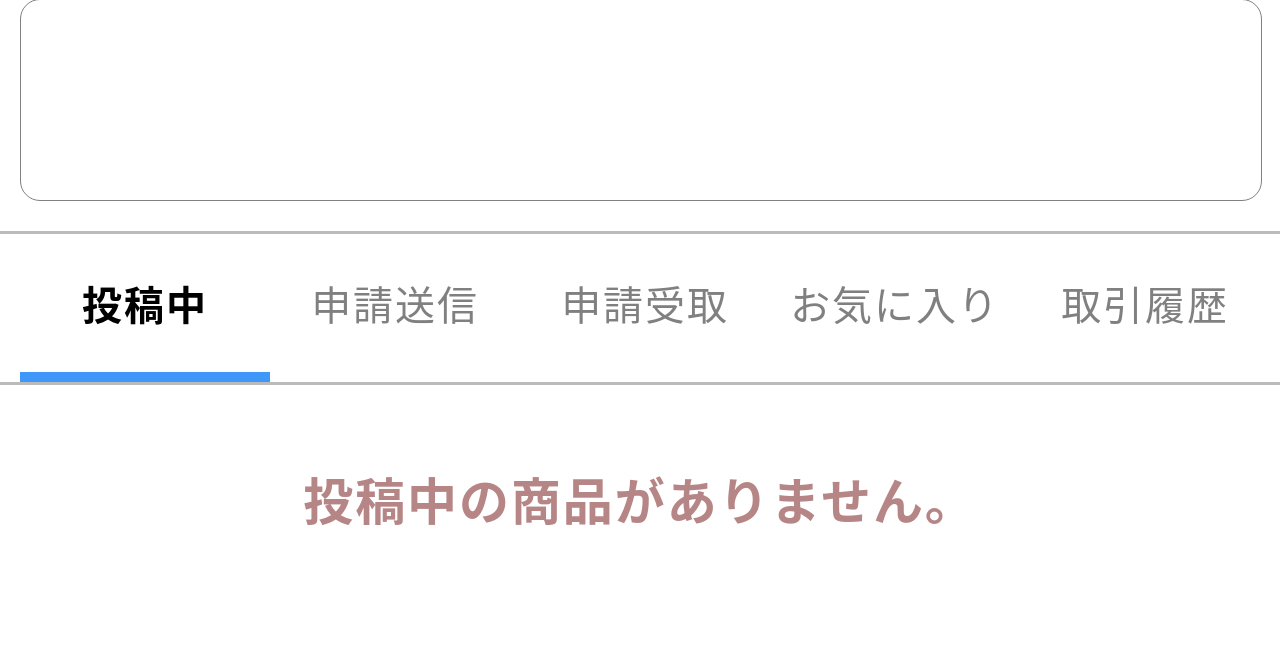
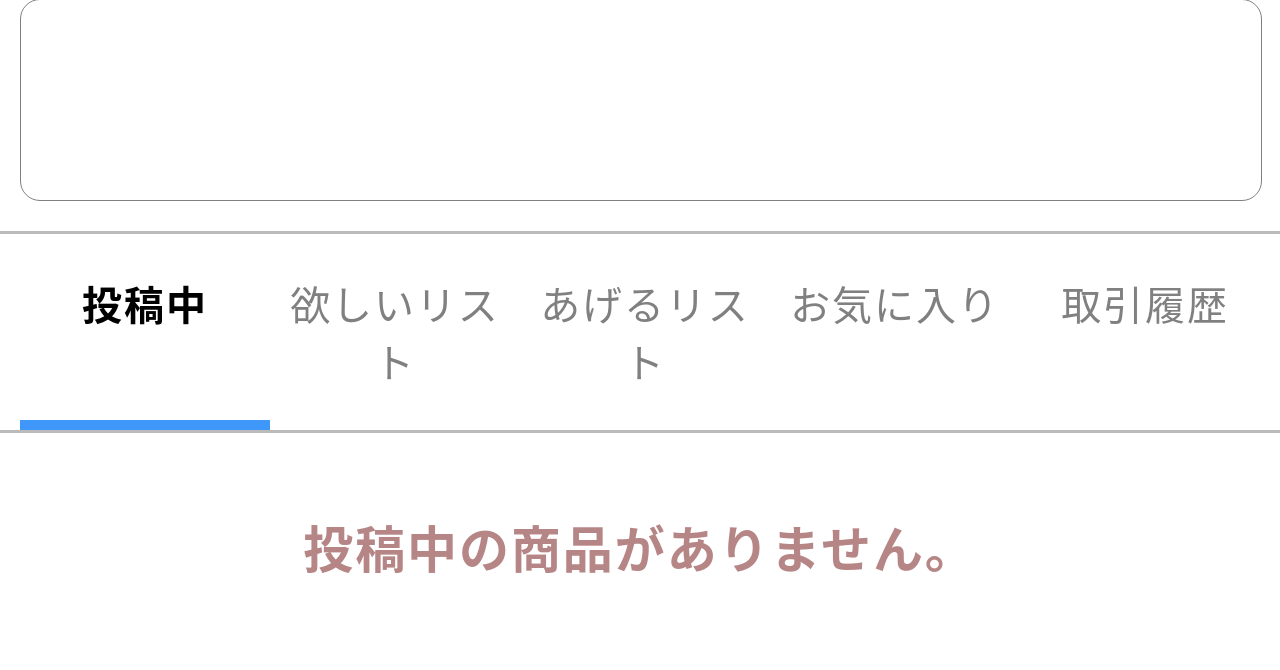
Before and after one commit to pbl-haty/haty, a PHP site: page /haty/php/MyPage.php in a window 1280 px wide. Shown: the part 707-1377 px from the top of the page. Before the commit the page ends 1232 px from the top, so only its background shows below. Run offline with PHP 8.4, Linux system fonts and the light colour scheme; the visitor is signed in with stand-in values (Sample User, id 1); data that the repository does not hold is empty; some libraries are stand-ins or nearby versions; some web fonts are replaced.

Commit message:
申請部分の文言変更

```diff
--- a/css/gift_detail.css
+++ b/css/gift_detail.css
@@ -176,9 +176,9 @@ input[name="tab_item"] {
 .request_sentence {
     border-radius: 60px;
     font-size: 50px;
-    padding: 1em 1em;
+    padding: 1em 0.5em;
     margin: 0 auto;
-    width: 500px;
+    width: 400px;
     color: #FFFAFA;
     background-color: #668ad8;
 }
--- a/php/MyPage.php
+++ b/php/MyPage.php
@@ -75,8 +75,10 @@
         <div class="nav-wrap">
             <div class="scroll-nav">
                 <label class="tab_item" for="tab_0" id="tab_item_0">投稿中</label>
-                <label class="tab_item" for="tab_1" id="tab_item_1">申請送信</label>
-                <label class="tab_item" for="tab_2" id="tab_item_2">申請受取</label>
+                <!-- <label class="tab_item" for="tab_1" id="tab_item_1">申請送信</label> -->
+                <label class="tab_item" for="tab_1" id="tab_item_1">欲しいリスト</label>
+                <!-- <label class="tab_item" for="tab_2" id="tab_item_2">申請受取</label> -->
+                <label class="tab_item" for="tab_2" id="tab_item_2">あげるリスト</label>
                 <label class="tab_item" for="tab_3" id="tab_item_3">お気に入り</label>
                 <label class="tab_item" for="tab_4" id="tab_item_4">取引履歴</label>
             </div>
--- a/php/gift_detail.php
+++ b/php/gift_detail.php
@@ -239,9 +239,9 @@ if (empty($giftgroup)) {
                                     <form class="gift_sentence" method="post">
                                         <input type="hidden" name="giftid" value="<?php echo $giftId; ?>">
                                         <?php if (empty($gift_info['applicant'])) { ?>
-                                            <button type="submit" class="request_sentence" name="applygift">受け取り申請</button>
+                                            <button type="submit" class="request_sentence" name="applygift">"欲しい"</button>
                                         <?php } elseif ($gift_info['applicant'] == $userId) { ?>
-                                            <button type="submit" class="request_sentence" name="cancelgift">受け取り申請を<br>キャンセル</button>
+                                            <button type="submit" class="request_sentence" name="cancelgift">"欲しい"<br>をキャンセル</button>
                                         <?php } ?>
                                     </form>
                             <?php }
--- a/php/user_profile.php
+++ b/php/user_profile.php
@@ -88,8 +88,8 @@
 
     <div class="nav-wrap">
         <div class="scroll-nav user_nav">
-            <label class="tab_item user_nav_item" for="tab_0" id="tab_item_0">投稿中</label>
-            <label class="tab_item user_nav_item" for="tab_1" id="tab_item_1">お気に入り</label>
+            <label class="tab_item user_nav_item" for="tab_0" id="tab_item_0">投稿中</label>|
+            <label class="tab_item user_nav_item" for="tab_1" id="tab_item_1">お気に入り</label>|
             <label class="tab_item user_nav_item" for="tab_2" id="tab_item_2">取引履歴</label>
         </div>
     </div>
```
